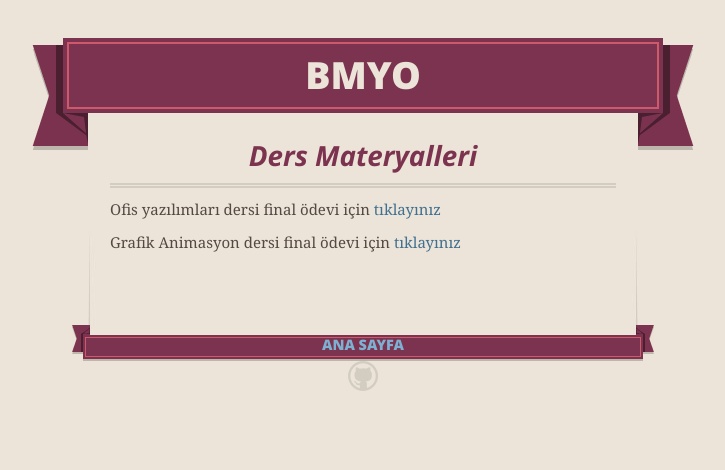
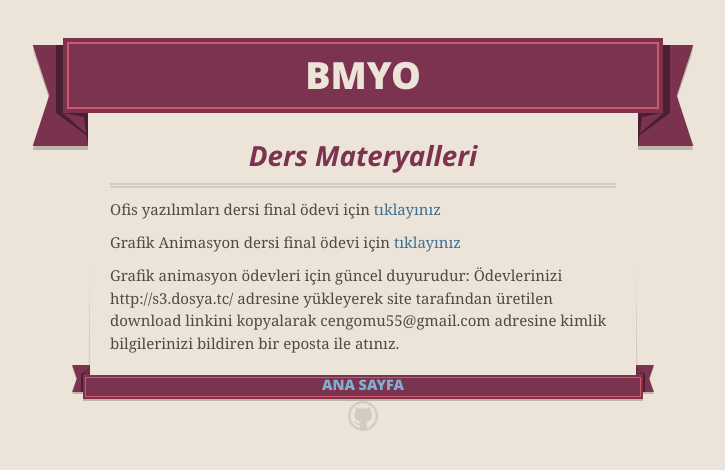
Before and after one commit to gkayhan/gkayhan.github.io, a Jekyll site: the page built from bmyo/index.md, in a window 1280 px wide. Shown: the top 470 px of the page, without its empty margins (277-1002 px from the left). Built offline with Jekyll 4.4.1, drawn with Linux system fonts in a browser that asks for light colours; nearby versions of some CDN libraries; Markdown is read by kramdown in place of the engine named in the settings.

Commit message:
Update index.md

```diff
--- a/bmyo/index.md
+++ b/bmyo/index.md
@@ -11,3 +11,5 @@ Ofis yazılımları dersi final ödevi için
 
 Grafik Animasyon dersi final ödevi için
 [tıklayınız](https://docs.google.com/a/bil.omu.edu.tr/uc?authuser=0&id=0B5WGtCyvaTupdGZoOGRzUTRXVG8&export=download)
+
+Grafik animasyon ödevleri için güncel duyurudur: Ödevlerinizi http://s3.dosya.tc/ adresine yükleyerek site tarafından üretilen download linkini kopyalarak cengomu55@gmail.com adresine  kimlik bilgilerinizi bildiren bir eposta ile atınız.
```
